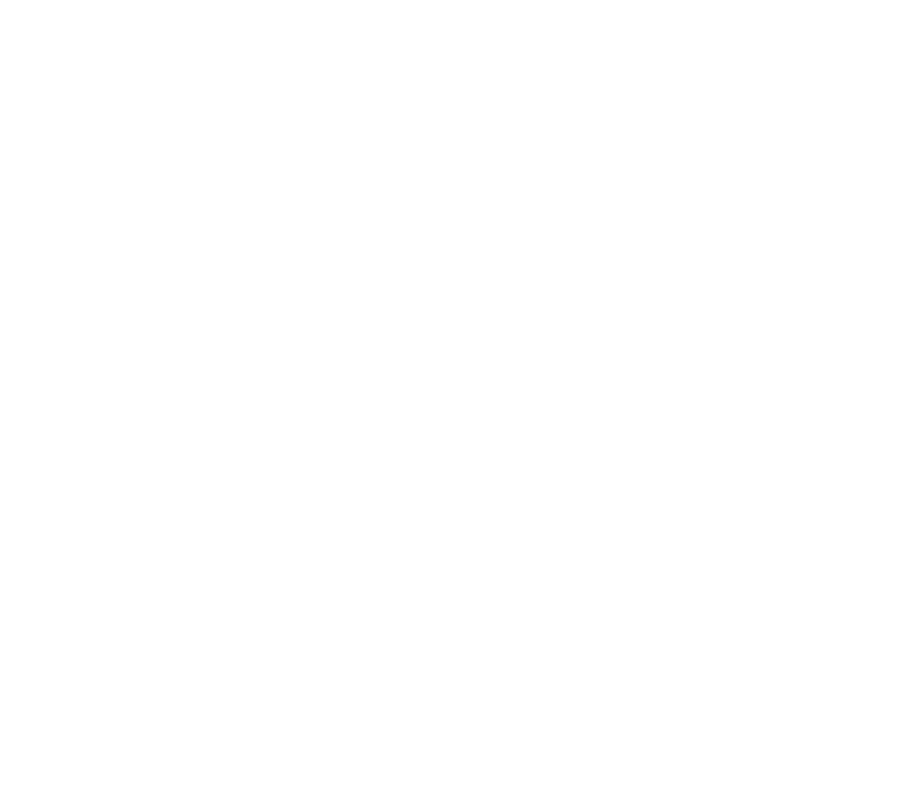
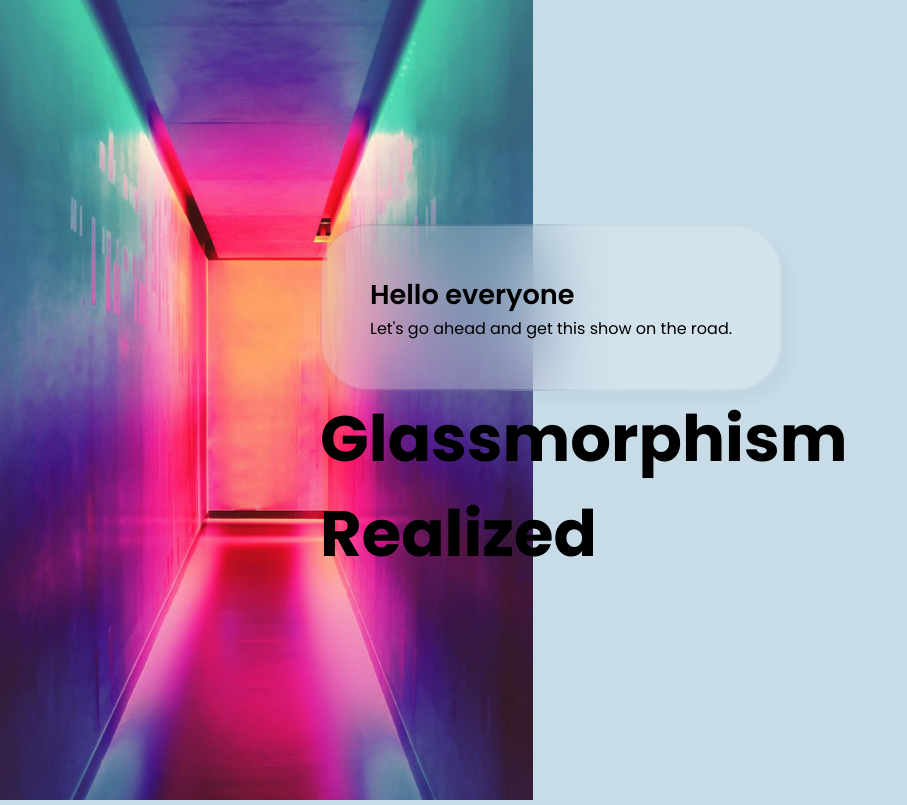
Before and after one commit to RVCC-IDMX/glassmorphism-alba02, a website built with Parcel: page src/index.html in a window 1280 px wide. Shown: the whole page, without its empty margins (0-907 px from the left). Built offline with nearby package versions, Linux system fonts and the light colour scheme.

Commit message:
Add index, scss

```diff
--- a/src/index.html
+++ b/src/index.html
@@ -12,6 +12,15 @@
 
 <body>
 
+  <img src="abstract.jpg" alt="abstract background">
+  <div class="circle"></div>
+
+  <div class="container" id="glass">
+    <h2 class="seq">Hello everyone</h2>
+    <p class="seq">Let's go ahead and get this show on the road.</p>
+  </div>
+
+  <h1>Glassmorphism Realized</h1>
 
 
 <!-- Put HTML code before these script tags -->
--- a/src/scss/base/_typography.scss
+++ b/src/scss/base/_typography.scss
@@ -1 +1,6 @@
 /* typography */
+
+@font-face {
+    font-family: 'poppins';
+    src: url('../fonts/poppins-vf-wght.ttf');
+}
--- a/src/scss/main.scss
+++ b/src/scss/main.scss
@@ -2,3 +2,53 @@
 @use "./base/reset";
 @use './base/typography' as type;
 @use "./pages/home";
+
+
+body{
+    background: rgb(200, 220, 231);
+    color: black;
+    font-family: 'poppins';
+    margin: 0;
+    padding: 14em 14em 14em 20em;
+}
+
+img{
+    position: absolute;
+    z-index: -2;
+    height:100vh ;
+    top: 0;
+    left: 0;
+}
+
+.container {
+    display: inline-block;
+    background: rgba(255,255,255,0.2);
+    padding: 3em;
+    border-radius: 3em;
+    position: relative;
+    z-index: 1;
+    backdrop-filter: blur(40px);
+    border: solid 2px transparent;
+    background-clip:padding-box ;
+    box-shadow: 10px 10px 10px rgba(46,54, 68, 0.03 );
+
+
+    h2{
+        font-size: 1.7em;
+        font-weight:600;
+    }
+
+    h1, h2{
+        margin: 0;
+    }
+
+    p{
+        margin: 0;
+    }
+}
+
+h1{
+    font-size: 4em;
+    clip-path: inset(0 0 0 0);
+    font-weight: 700;
+}
```
